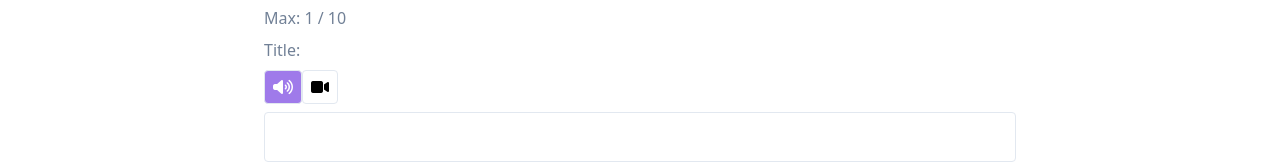
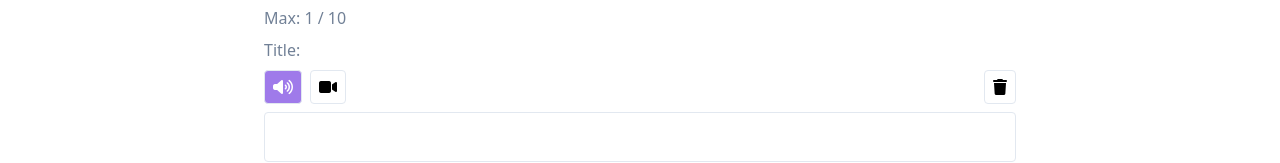
Before and after one commit to ilijanovic/nuxt2yt, a Nuxt app: page / in a window 1280 px wide. Both pictures are taken after a click on the icon 673 px from the left and 186 px from the top of the page. Shown: the part 217-380 px from the top of the page. Built offline with nearby package versions, Linux system fonts and the light colour scheme.

Commit message:
fix: add remove button

```diff
--- a/pages/index.vue
+++ b/pages/index.vue
@@ -31,13 +31,15 @@
           <transition-group name="list">
             <div :key="l.key" v-for="l in links">
               <div class="flex items-center justify-between">
-                <div class="flex flex-col gap-2">
+                <div class="flex w-full flex-col gap-2">
                   <p class="text-gray-600">Title: {{ l.title }}</p>
-                  <div>
+                  <div class="flex gap-2 w-full">
                     <i @click="l.format = 'mp3'" :class="{ active: l.format === 'mp3' }"
                       class="fa-solid fa-volume-high border hover:bg-gray-100 rounded p-2 cursor-pointer"></i>
                     <i @click="l.format = 'mp4'" :class="{ active: l.format === 'mp4' }"
                       class="fa-solid fa-video border hover:bg-gray-100 rounded p-2 cursor-pointer"></i>
+                    <i @click="remove(l)"
+                      class="fa-solid flex fa-trash border ml-auto hover:bg-red-200 active:bg-red-500 rounded p-2 cursor-pointer"></i>
                   </div>
                 </div>
                 <img v-if="l.thumbnail" :src="l.thumbnail" class="h-14 w-14 max-w-xs object-cover" />
@@ -137,6 +139,13 @@ export default Vue.extend({
     }
   },
   methods: {
+    remove(l: any) {
+      let index = this.links.findIndex(link => link.key === l.key)
+
+      if (index !== -1) {
+        this.links.splice(index, 1)
+      }
+    },
     makeid(length: number) {
       var result = ''
       var characters =
```
